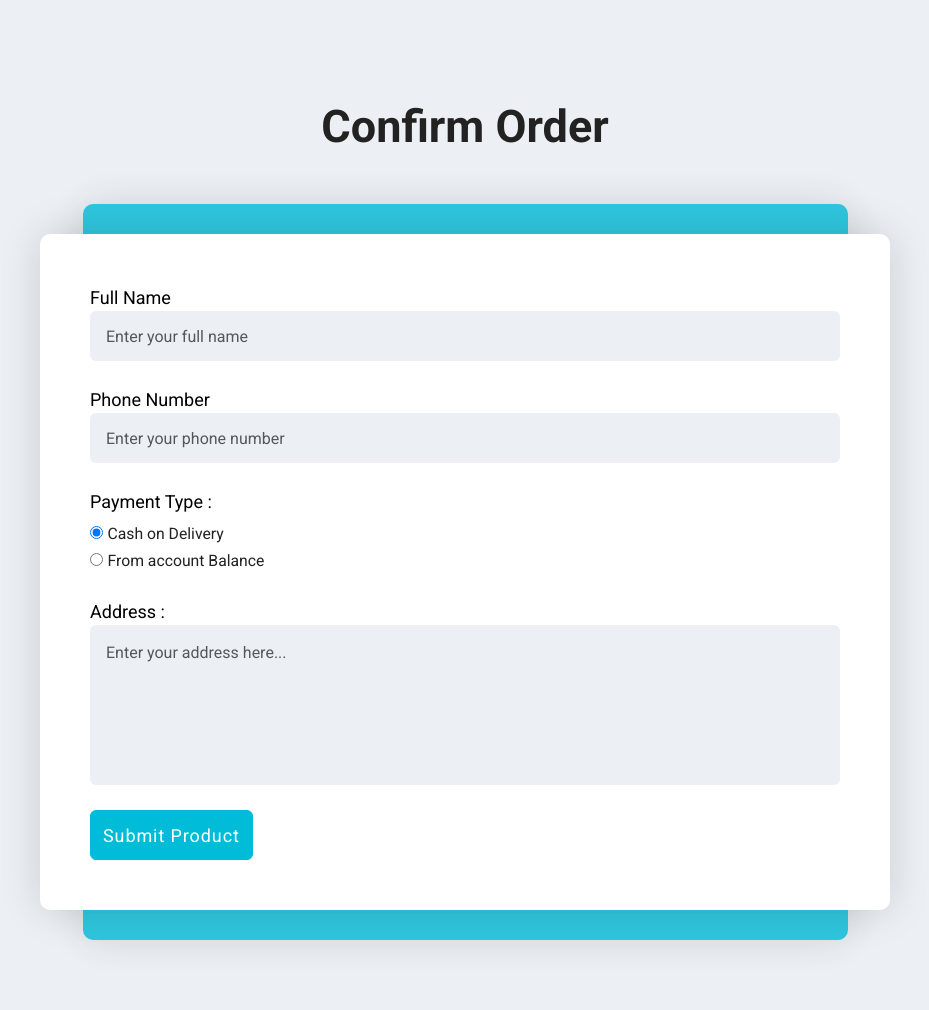
After one commit to abdur-developer/earning_matrix, a PHP site: page /phpmail/shop/confirm.php in a window 1280 px wide. The commit adds this page. Shown: the whole page, without its empty margins (175-1104 px from the left). Run offline with PHP 8.4, Linux system fonts and the light colour scheme; some libraries are stand-ins or nearby versions.

Commit message:
plan and product solved

```diff
--- a/customer-care/index.php
+++ b/customer-care/index.php
@@ -32,6 +32,9 @@ $wa_pay = "+88".$row['payment_wa_num'];
         <div class="header d-flex justify-content-center mt-3">
             <img src="../assets/images/task.jpg" class="img-fluid m-2" height="40px" width="40px">
             <h3 class="m-2 text-info">Customer care</h3>
+        </div>
+        <div class="home">
+            <a href="../home/" class="btn btn-success px-3 py-1">Home</a>
         </div>
         <div class="rounded notice m-2 p-4">
             <img src="../assets/images/in_notice.jpg" alt="" class="img-fluid d-block m-auto" height="40px" width="40px">
--- /dev/null
+++ b/shop/confirm.php
@@ -0,0 +1,290 @@
+<!DOCTYPE html>
+<html lang="en">
+<head>
+    <meta charset="UTF-8">
+    <meta name="viewport" content="width=device-width, initial-scale=1.0">
+    <link href='../bootstrap/css/bootstrap.min.css' rel='stylesheet'>
+    <title>Adding Product</title>
+    <style>
+        @import url('https://fonts.googleapis.com/css?family=Roboto:400,500,700,900&display=swap');
+
+        body{
+            padding: 100px 0;
+            background: #ecf0f4;
+            width: 100%;
+            height: 100%;
+            font-size: 18px;
+            line-height: 1.5;
+            font-family: 'Roboto', sans-serif;
+            color: #222;
+        }
+        .container{
+            max-width: 1230px;
+            width: 100%;
+        }
+
+        h1{
+            font-weight: 700;
+            font-size: 45px;
+            font-family: 'Roboto', sans-serif;
+        }
+
+        .header{
+            margin-bottom: 80px;
+        }
+        #description{
+            font-size: 24px;
+        }
+
+        .form-wrap{
+            background: rgba(255,255,255,1);
+            width: 100%;
+            max-width: 850px;
+            padding: 50px;
+            margin: 0 auto;
+            position: relative;
+            -webkit-border-radius: 10px;
+            -moz-border-radius: 10px;
+            border-radius: 10px;
+            -webkit-box-shadow: 0px 0px 40px rgba(0, 0, 0, 0.15);
+            -moz-box-shadow: 0px 0px 40px rgba(0, 0, 0, 0.15);
+            box-shadow: 0px 0px 40px rgba(0, 0, 0, 0.15);
+        }
+        .form-wrap:before{
+            content: "";
+            width: 90%;
+            height: calc(100% + 60px);
+            left: 0;
+            right: 0;
+            margin: 0 auto;
+            position: absolute;
+            top: -30px;
+            background: #00bcd9;
+            z-index: -1;
+            opacity: 0.8;
+            -webkit-border-radius: 10px;
+            -moz-border-radius: 10px;
+            border-radius: 10px;
+            -webkit-box-shadow: 0px 0px 40px rgba(0, 0, 0, 0.15);
+            -moz-box-shadow: 0px 0px 40px rgba(0, 0, 0, 0.15);
+            box-shadow: 0px 0px 40px rgba(0, 0, 0, 0.15);
+        }
+        .form-group{
+            margin-bottom: 25px;
+        }
+        .form-group > label{
+            display: block;
+            font-size: 18px;
+            color: #000;
+        }
+        .custom-control-label{
+            color: #000;
+            font-size: 16px;
+        }
+        .form-control{
+            height: 50px;
+            background: #ecf0f4;
+            border-color: transparent;
+            padding: 0 15px;
+            font-size: 16px;
+            -webkit-transition: all 0.3s ease-in-out;
+            -moz-transition: all 0.3s ease-in-out;
+            -o-transition: all 0.3s ease-in-out;
+            transition: all 0.3s ease-in-out;
+        }
+        .form-control:focus{
+            border-color: #00bcd9;
+            -webkit-box-shadow: 0px 0px 20px rgba(0, 0, 0, .1);
+            -moz-box-shadow: 0px 0px 20px rgba(0, 0, 0, .1);
+            box-shadow: 0px 0px 20px rgba(0, 0, 0, .1);
+        }
+        textarea.form-control{
+            height: 160px;
+            padding-top: 15px;
+            resize: none;
+        }
+
+        .btn{
+            padding: .657rem .75rem;
+            font-size: 18px;
+            letter-spacing: 0.050em;
+            -webkit-transition: all 0.3s ease-in-out;
+            -moz-transition: all 0.3s ease-in-out;
+            -o-transition: all 0.3s ease-in-out;
+            transition: all 0.3s ease-in-out;
+        }
+
+        .btn-primary {
+        color: #fff;
+        background-color: #00bcd9;
+        border-color: #00bcd9;
+        }
+
+        .btn-primary:hover {
+        color: #00bcd9;
+        background-color: #ffffff;
+        border-color: #00bcd9;
+            -webkit-box-shadow: 0px 0px 20px rgba(0, 0, 0, .1);
+            -moz-box-shadow: 0px 0px 20px rgba(0, 0, 0, .1);
+            box-shadow: 0px 0px 20px rgba(0, 0, 0, .1);
+        }
+
+        .btn-primary:focus, .btn-primary.focus {
+        color: #00bcd9;
+        background-color: #ffffff;
+        border-color: #00bcd9;
+        -webkit-box-shadow: 0px 0px 20px rgba(0, 0, 0, .1);
+            -moz-box-shadow: 0px 0px 20px rgba(0, 0, 0, .1);
+            box-shadow: 0px 0px 20px rgba(0, 0, 0, .1);
+        }
+
+        .btn-primary:not(:disabled):not(.disabled):active, .btn-primary:not(:disabled):not(.disabled).active,
+        .show > .btn-primary.dropdown-toggle {
+        color: #00bcd9;
+        background-color: #ffffff;
+        border-color: #00bcd9;
+        }
+
+        .btn-primary:not(:disabled):not(.disabled):active:focus, .btn-primary:not(:disabled):not(.disabled).active:focus,
+        .show > .btn-primary.dropdown-toggle:focus {
+        -webkit-box-shadow: 0px 0px 20px rgba(0, 0, 0, .1);
+            -moz-box-shadow: 0px 0px 20px rgba(0, 0, 0, .1);
+            box-shadow: 0px 0px 20px rgba(0, 0, 0, .1);
+        }
+    </style>
+    <script src="https://cdn.jsdelivr.net/npm/sweetalert2@11"></script>
+</head>
+<body>
+<?php
+require "../includes/dbconnect.php";
+    $product_id = "";
+    $price = "";
+    $sql = "";
+    $user_id = "";
+
+    if(isset($_REQUEST['submit'])){
+        $product_id = $_REQUEST['id'];
+        $price = $_REQUEST['current_price'];
+        $user_id = $_REQUEST['user_id'];
+    }
+
+    if(isset($_REQUEST['pay-type'])){
+        $isOrder = true;
+        $name = $_REQUEST['name'];
+        $number = $_REQUEST['number'];
+        $address = $_REQUEST['address'];
+        $pay_type = $_REQUEST['pay-type'];
+
+        $product_id = $_REQUEST['id'];
+        $price = $_REQUEST['current_price'];
+        $user_id = $_REQUEST['user_id'];
+
+        if($pay_type == 'account'){
+            // update balance
+            $sql = "SELECT balance FROM users WHERE id = '$user_id'";
+            $row = mysqli_fetch_assoc(mysqli_query($conn, $sql));
+            //echo $sql;
+            $balance = $row['balance'];
+
+            if($balance < $price){
+                $isOrder = false;
+                //echo "sbhivfi ";
+                echo "<script>
+                Swal.fire({
+                    title: 'Opps...!',
+                    text: 'you dont have enough balance..!',
+                    icon: 'error'
+                }).then((result) => {
+                    if (result.isConfirmed) {
+                        window.location.href = '../home/?q=deposite';
+                    }
+                    });;
+                </script>";
+            }else{
+                $sql = "INSERT INTO trx_history (user_id, note, amount, is_add) VALUES ('$user_id', 'buy a product', '$price', '0')";
+                mysqli_query($conn, $sql);//add trx history
+
+                $balance -= $price;
+                $sql = "UPDATE users SET balance = '$balance' WHERE id = '$user_id'";
+                mysqli_query($conn, $sql);//update balance
+            }
+        }
+
+        if($isOrder){
+            $sql = "INSERT INTO order_product (user_id, product_id, amount, name, number, pay_type, address)
+                VALUES ('$user_id', '$product_id', '$price','$name', '$number', '$pay_type', '$address')";
+
+            if(mysqli_query($conn, $sql)){
+            echo "<script>
+            Swal.fire({
+                title: 'Congrass...!',
+                text: 'your order successfully submited!',
+                icon: 'success'
+            }).then((result) => {
+            if (result.isConfirmed) {
+                window.location.href = '../home/?q=order';
+            }
+            });
+            </script>";
+            }
+        }
+
+    }
+    ?>
+
+     <div class="container">
+	<header class="header">
+		<h1 id="title" class="text-center">Confirm Order</h1>
+	</header>
+	<div class="form-wrap">
+		<form id="survey-form" action="" method="post">
+            <div class="form-group">
+                <label id="name-label" for="name">Full Name</label>
+                <input type="text" name="name" id="name" placeholder="Enter your full name" class="form-control" required>
+            </div>
+            <div class="form-group">
+                <label id="number-label" for="number">Phone Number</label>
+                <input type="number" name="number" id="number" placeholder="Enter your phone number" class="form-control" required>
+            </div>
+
+			<div class="row">
+				<div class="col-md-12">
+					<div class="form-group">
+						<label for="pay">Payment Type : </label>
+                        <div id="pay" class="mt-1">
+                            <div>
+                                <input type="radio" name="pay-type" value="cod" checked>
+                                <small>Cash on Delivery</small>
+                            </div>
+                            <div>
+                                <input type="radio" name="pay-type" value="account">
+                                <small>From account Balance</small>
+                            </div>
+                        </div>
+					</div>
+				</div>
+			</div>
+
+			<div class="row">
+				<div class="col-md-12">
+					<div class="form-group">
+						<label>Address : </label>
+						<textarea  id="comments" class="form-control" name="address" placeholder="Enter your address here..."></textarea>
+					</div>
+				</div>
+			</div>
+
+			<div class="row">
+				<div class="col-md-4">
+					<button type="submit" id="submit" class="btn btn-primary btn-block">Submit Product</button>
+				</div>
+			</div>
+            <input type="hidden" name="id" value="<?= $product_id ?>">
+            <input type="hidden" name="user_id" value="<?= $user_id ?>">
+            <input type="hidden" name="current_price" value="<?= $price ?>">
+
+		</form>
+	</div>
+</div>
+</body>
+</html>
--- a/spin/index.php
+++ b/spin/index.php
@@ -267,7 +267,6 @@ $targetDate = $row["last_spin"];
 
     <script>
         const balance = <?= $user['balance'] ?>;
-        console.log(balance);
         function openConfirmation() {
             document.getElementById('confirmationDialog').style.display = 'block';
         }
```
Also changed, not shown: admin_app/section/product-details/sell.php (+14 -4 lines), premium/buy.php (added, +76 -0 lines), premium/index.php (+108 -56 lines), shop/details.php (+10 -51 lines), assets/product/6604ee89426e8iftekhar.jpg (added).
